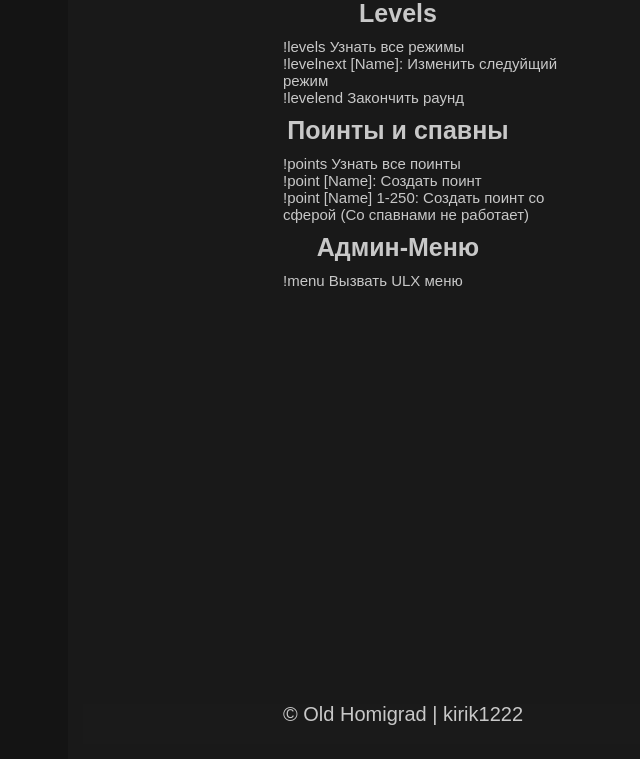
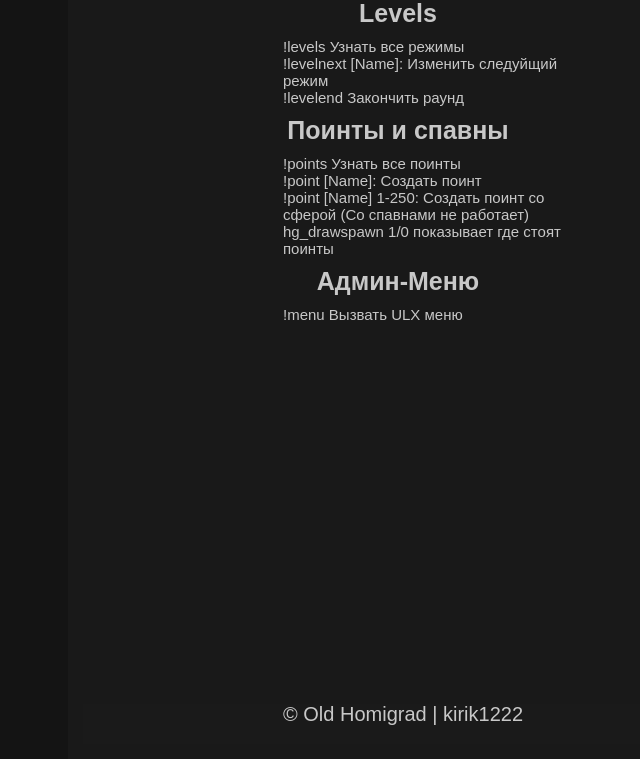
Before and after one commit to kirik1222/kirik1222.github.io, a plain HTML site: page admins.html in a window 1280 px wide. Shown: the part 159-918 px from the top of the page, without its empty margins (237-877 px from the left). Drawn offline with Linux system fonts and the light colour scheme.

Commit message:
Update admins.html

```diff
--- a/admins.html
+++ b/admins.html
@@ -45,7 +45,8 @@
             <p>
                 !points Узнать все поинты<br>
                 !point [Name]: Создать поинт<br>
-                !point [Name] 1-250: Создать поинт со сферой (Со спавнами не работает)<br>
+                !point [Name] 1-250: Создать поинт со сферой (Со спавнами не работает)
+               hg_drawspawn 1/0 показывает где стоят поинты<br>
             </p>
             <h2>Админ-Меню</h2>
             <p>
```
